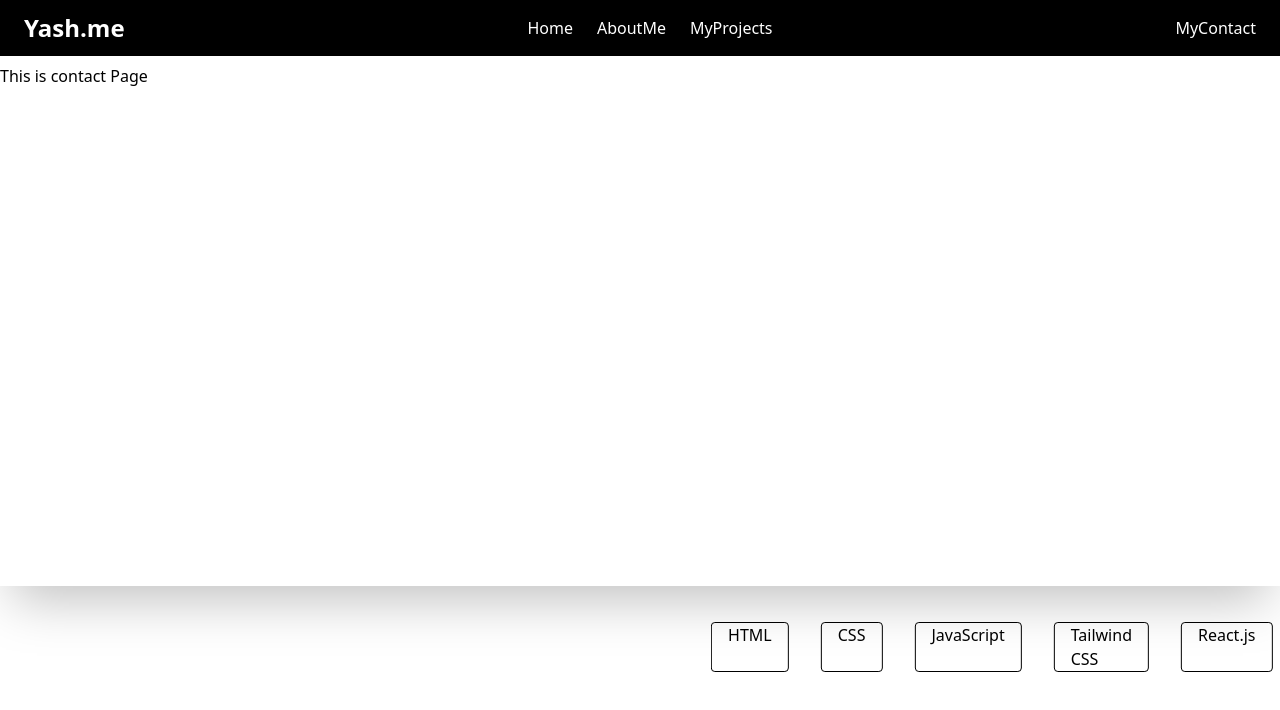
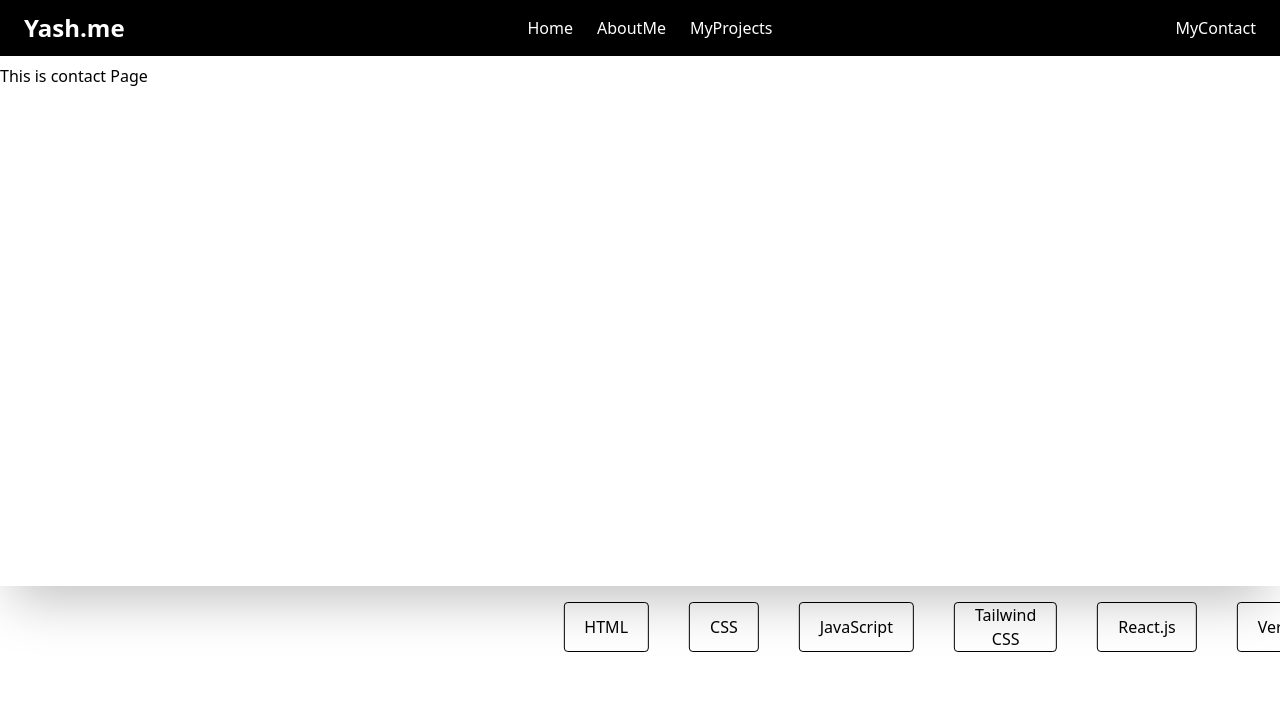
Before and after one commit to Yashmevada2807/my_portfolioMain, a React (Vite) app: page /contacts in a window 1280 px wide. Shown: the top 710 px of the page. Built offline with nearby package versions, Linux system fonts and the light colour scheme.

Commit message:
sm changes

```diff
--- a/src/components/Footer.jsx
+++ b/src/components/Footer.jsx
@@ -2,20 +2,21 @@ import React from 'react'
 
 const Footer = () => {
     return (
-        <footer className='w-full  my-5 flex relative overflow-hidden'>
-            <div className="py-4 w-full flex justify-center  animate-marquee">
+        <footer className='w-full  flex relative overflow-hidden'>
+            <div className="py-4  w-full flex justify-center  animate-marquee">
                 {["HTML",
                     "CSS",
                     "JavaScript",
                     "Tailwind CSS",
                     "React.js",
+                    "Vercel",
                     "Node.js",
                     "Express.js",
                     "MongoDB",
                     "C++",
                     "Unity Engine",
                     "Unreal Engine",].map((tech, index) => (
-                    <span key={index} className="mx-4 border-[1px] px-4 rounded-sm">
+                    <span key={index} className="mx-5 border-[1px] flex items-center px-5 text-center rounded-sm">
                         {tech}
                     </span>
                 ))}
```
